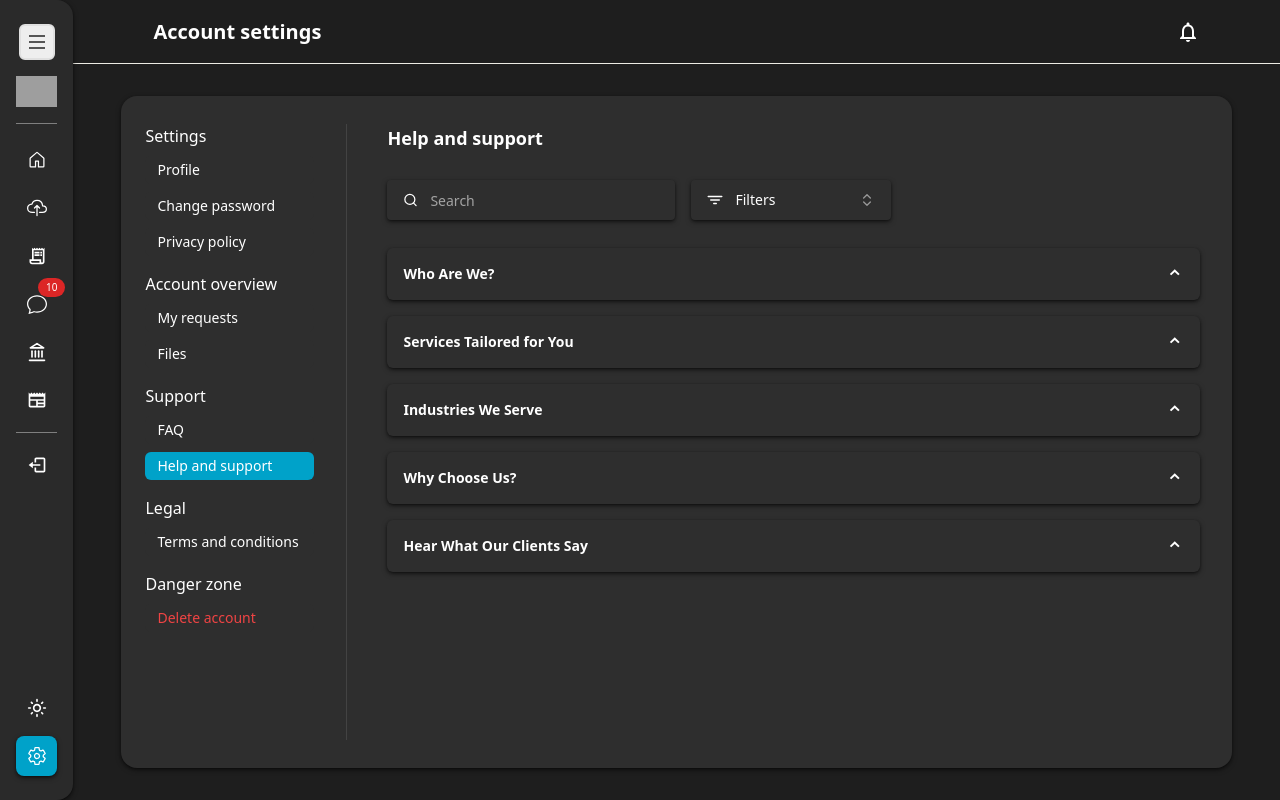
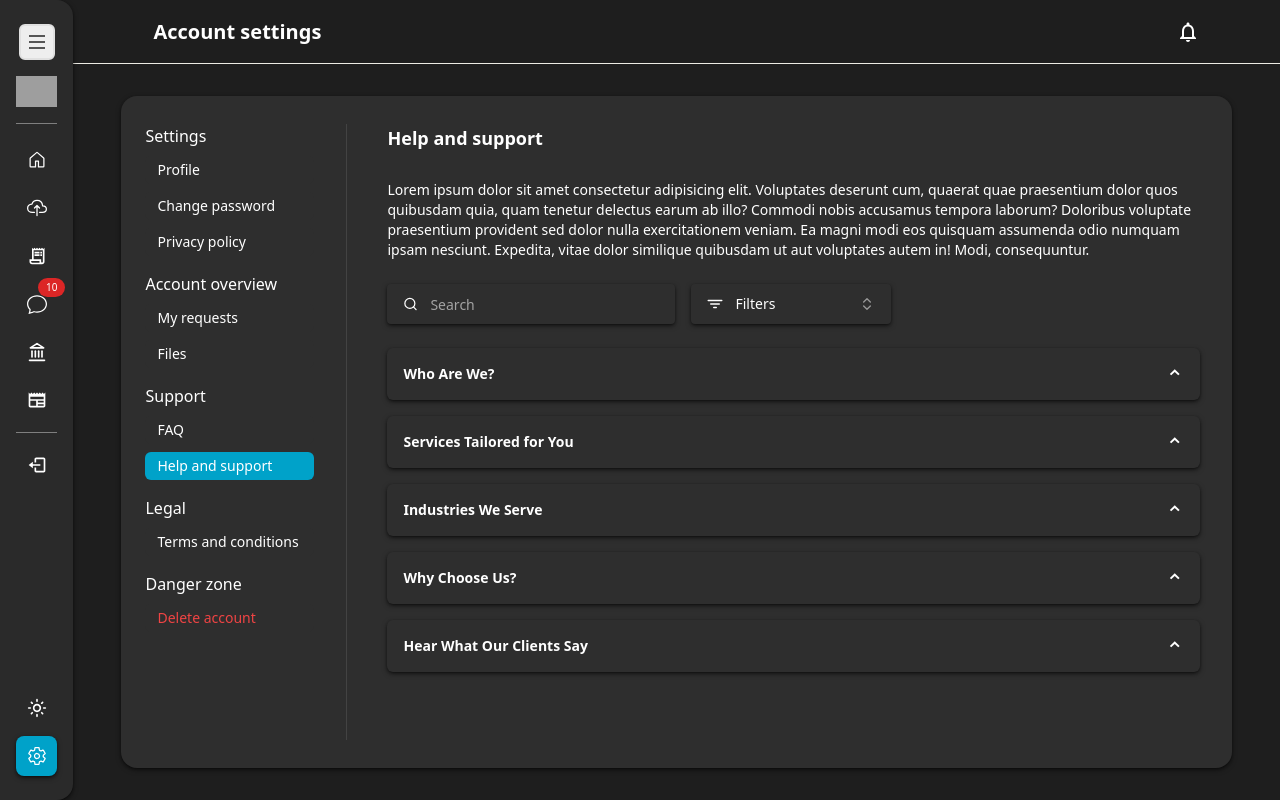
Before and after one commit to Trayshmhirk/tax-return-user-app, a React (Vite) app: page /settings/help-and-support in a window 1280 px wide. Built offline with nearby package versions, Linux system fonts and the light colour scheme; grey boxes are pictures that could not be loaded.

Commit message:
add description text to help and support

```diff
--- a/src/pages/settings/Help.tsx
+++ b/src/pages/settings/Help.tsx
@@ -43,6 +43,18 @@ const Help = () => {
       <>
          <h1 className="text-lg font-bold">Help and support</h1>
 
+         <div className="flex flex-col gap-6">
+            <p className="text-sm max-w-5xl">
+               Lorem ipsum dolor sit amet consectetur adipisicing elit.
+               Voluptates deserunt cum, quaerat quae praesentium dolor quos
+               quibusdam quia, quam tenetur delectus earum ab illo? Commodi
+               nobis accusamus tempora laborum? Doloribus voluptate praesentium
+               provident sed dolor nulla exercitationem veniam. Ea magni modi
+               eos quisquam assumenda odio numquam ipsam nesciunt. Expedita,
+               vitae dolor similique quibusdam ut aut voluptates autem in! Modi,
+               consequuntur.
+            </p>
+
             <SearchAndFilter
                handleSearch={handleSearch}
                handleFilter={handleFilter}
@@ -70,6 +82,7 @@ const Help = () => {
                   </div>
                )}
             </div>
+         </div>
       </>
    );
 };
```
Lines whose indentation alone changed are shown as unchanged.
